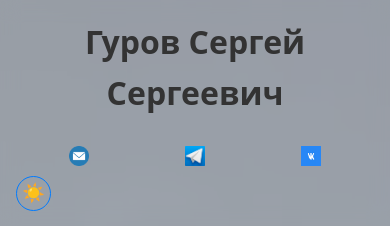
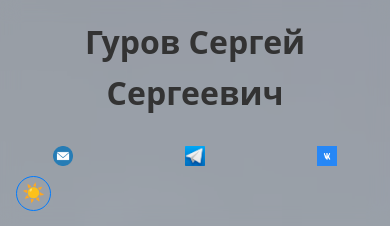
Before and after one commit to gurych10/portfolio, a plain HTML site: page index.html in a window 390 px wide. Shown: the top 226 px of the page. Drawn offline with Linux system fonts and the light colour scheme.

Commit message:
Update styles.css

```diff
--- a/styles.css
+++ b/styles.css
@@ -51,6 +51,8 @@ header h1 {
 .contacts a:hover {
     color: #fff;
     transform: scale(1.55); /* Лёгкий зум */
+
+
 }
 /* Темный режим */
 body.dark-mode {
@@ -145,11 +147,11 @@ body.dark-mode .theme-btn .moon {
 
 
 
-/* Для мобильных: иконки в строку */
+/* Для мобильных: иконки в столбик */
 @media (max-width: 768px) {
     .contacts {
 
-        gap: 4rem;
+        gap: 5rem;
     }
 }
 
```
